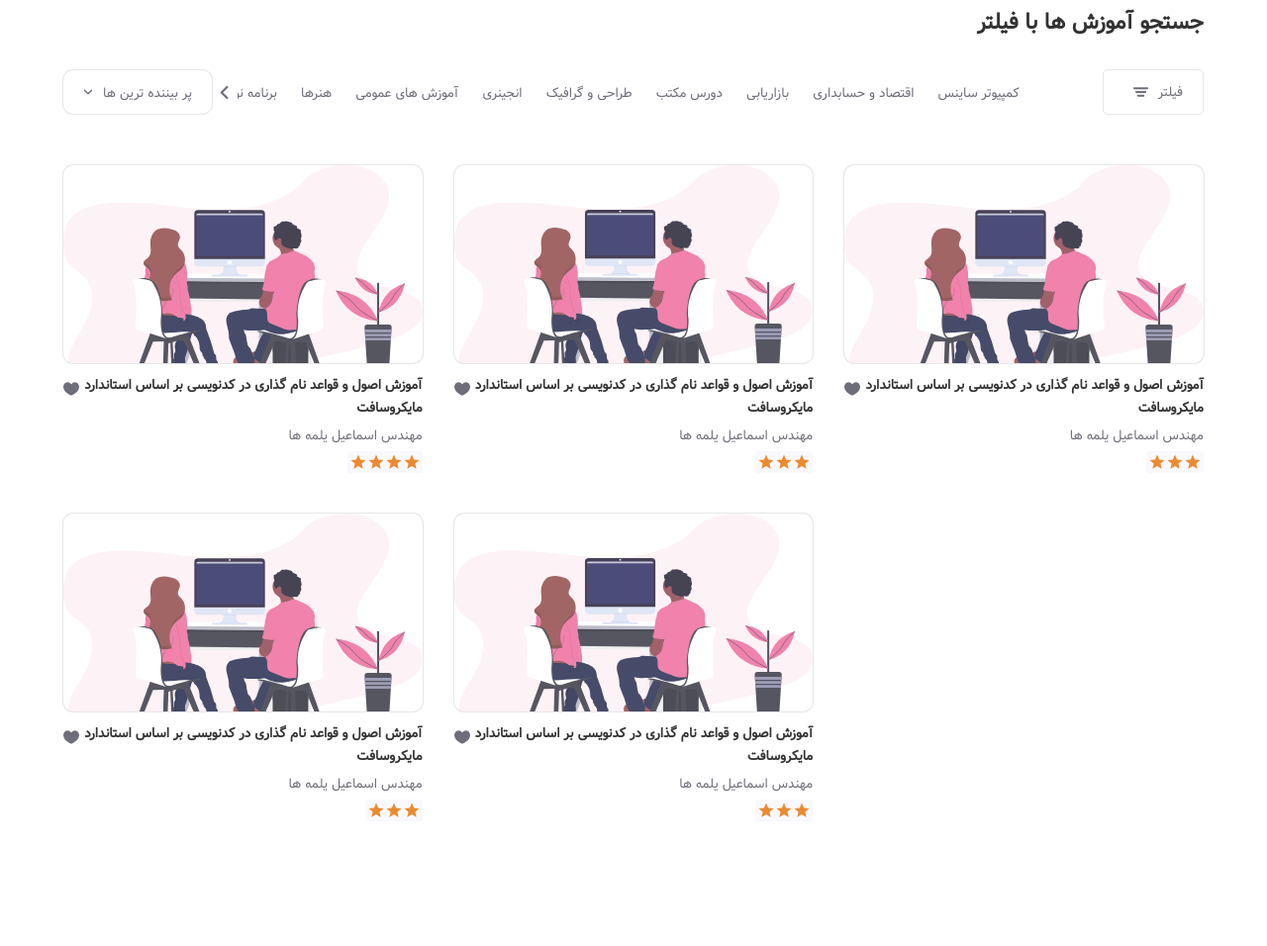
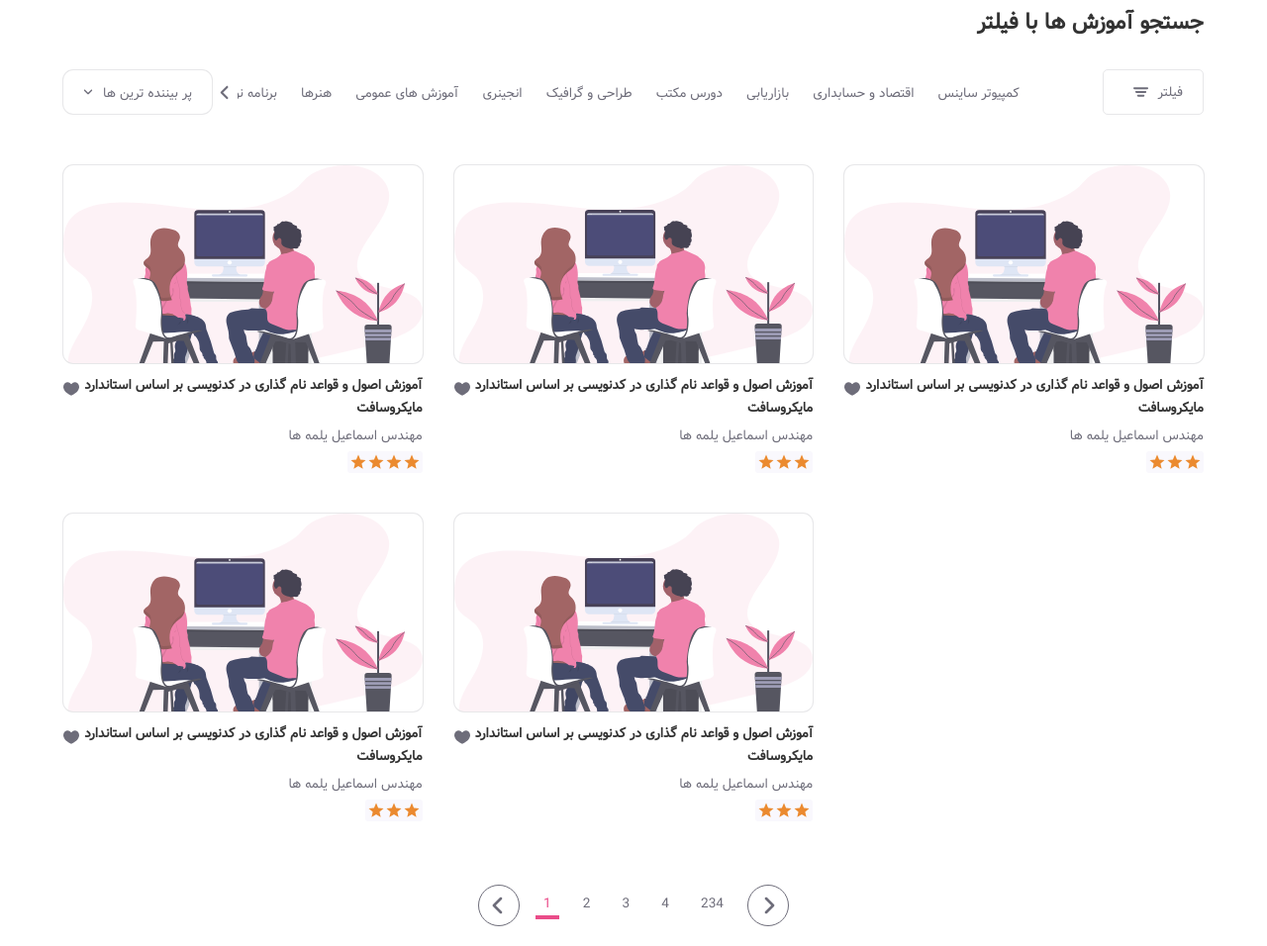
Before and after one commit to AhmadReshadarm/khudamoz, a website: page public/index.html in a window 1280 px wide. Shown: the part 1019-1975 px from the top of the page at 99% size. Before the commit the page ends 1878 px from the top, so only its background shows below. Drawn offline with Linux system fonts and the light colour scheme.

Commit message:
added page button

```diff
--- a/public/index.html
+++ b/public/index.html
@@ -1,5 +1,5 @@
 <!DOCTYPE html>
-<html lang="pe">
+<html lang="fa">
   <head>
     <script src="https://use.fontawesome.com/4539cb79cc.js"></script>
     <meta charset="UTF-8" />
@@ -1159,7 +1159,36 @@
           </div>
         </div>
       </div>
-    </sectioin>
+       <div class="numbers-wrapper full-width">
+           <div class="previous-wrapper">
+             <a href="#">
+               <svg class="scroll-btn" width="24" height="24" viewBox="0 0 24 24" role="img">
+                   <path
+                      d="M21.5265 8.77171C22.1578 8.13764 22.1578 7.10962 21.5265 6.47555C20.8951 5.84148 19.8714 5.84148 19.24 6.47555L11.9999 13.7465L4.75996 6.47573C4.12858 5.84166 3.10492 5.84166 2.47354 6.47573C1.84215 7.10979 1.84215 8.13782 2.47354 8.77188L10.8332 17.1671C10.8408 17.1751 10.8486 17.183 10.8565 17.1909C11.0636 17.399 11.313 17.5388 11.577 17.6103C11.5834 17.6121 11.5899 17.6138 11.5964 17.6154C12.132 17.7536 12.7242 17.6122 13.1435 17.1911C13.1539 17.1807 13.1641 17.1702 13.1742 17.1596L21.5265 8.77171Z">
+                   </path>
+               </svg>
+             </a>
+           </div>
+           <div class="numbers-content-wrapper full-width">
+             <ul class="full-width">
+               <li class="active-page"><a href="#"><span>1</span></a></li>
+               <li class=""><a href="#"><span>2</span></a></li>
+               <li class=""><a href="#"><span>3</span></a></li>
+               <li class=""><a href="#"><span>4</span></a></li>
+               <li class=""><a href="#"><span>234</span></a></li>
+             </ul>
+           </div>
+            <div class="next-wrapper">
+             <a href="#">
+               <svg class="scroll-btn" width="24" height="24" viewBox="0 0 24 24" role="img">
+                  <path
+                   d="M21.5265 8.77171C22.1578 8.13764 22.1578 7.10962 21.5265 6.47555C20.8951 5.84148 19.8714 5.84148 19.24 6.47555L11.9999 13.7465L4.75996 6.47573C4.12858 5.84166 3.10492 5.84166 2.47354 6.47573C1.84215 7.10979 1.84215 8.13782 2.47354 8.77188L10.8332 17.1671C10.8408 17.1751 10.8486 17.183 10.8565 17.1909C11.0636 17.399 11.313 17.5388 11.577 17.6103C11.5834 17.6121 11.5899 17.6138 11.5964 17.6154C12.132 17.7536 12.7242 17.6122 13.1435 17.1911C13.1539 17.1807 13.1641 17.1702 13.1742 17.1596L21.5265 8.77171Z">
+                 </path>
+               </svg>
+             </a>
+           </div>
+       </div>
+    </section>
 
     <script src="./index.js"></script>
   </body>
--- a/public/style.css
+++ b/public/style.css
@@ -988,7 +988,7 @@ fieldset {
   content-visibility: auto;
   background-color: var(--mainColor);
   display: flex;
-  flex-direction: row;
+  flex-direction: column;
   justify-content: center;
   align-items: center;
   padding: 20px 0;
@@ -1005,6 +1005,7 @@ fieldset {
   place-items: center;
   row-gap: 2rem;
   column-gap: 2rem;
+  padding-bottom: 20px;
 }
 
 @media only screen and (max-width: 1500px) {
@@ -1160,7 +1161,7 @@ fieldset {
   width: 90%;
   height: 90%;
   padding: 10px;
-  border-radius: 10px;
+  border-radius: 15px;
   display: flex;
   flex-direction: column;
   place-items: flex-end;
@@ -1318,3 +1319,108 @@ fieldset {
   background-color: var(--btnHover);
   box-shadow: var(--box-shadow);
 }
+
+.numbers-wrapper {
+  max-width: 30%;
+  display: flex;
+  flex-direction: row;
+  justify-content: center;
+  place-items: center;
+  padding: 35px 0 0;
+}
+
+.previous-wrapper a {
+  border: 1px solid var(--secondText);
+  padding: 10px;
+  border-radius: 50%;
+  display: flex;
+  flex-direction: row;
+  justify-content: center;
+  place-items: center;
+}
+
+.previous-wrapper a:hover {
+  border: 1px solid var(--btnHover);
+}
+
+.previous-wrapper a:hover > svg path {
+  fill: var(--btnHover);
+}
+
+.previous-wrapper a svg {
+  transform: rotate(90deg);
+  width: 20px;
+  height: 20px;
+}
+
+.previous-wrapper a svg path {
+  fill: var(--secondText);
+  transform: translate(0px, 2px);
+}
+
+.next-wrapper a {
+  border: 1px solid var(--secondText);
+  padding: 10px;
+  border-radius: 50%;
+  display: flex;
+  flex-direction: row;
+  justify-content: center;
+  place-items: center;
+}
+
+.next-wrapper a:hover {
+  border: 1px solid var(--btnHover);
+}
+
+.next-wrapper a:hover > svg path {
+  fill: var(--btnHover);
+}
+
+.next-wrapper a svg {
+  transform: rotate(-90deg);
+  width: 20px;
+  height: 20px;
+}
+.next-wrapper a svg path {
+  fill: var(--secondText);
+  transform: translate(0px, 2px);
+}
+
+.numbers-content-wrapper {
+  max-width: 60%;
+  width: 100%;
+  display: flex;
+  flex-direction: row;
+  justify-content: center;
+  place-items: center;
+}
+
+.numbers-content-wrapper ul {
+  display: flex;
+  flex-direction: row;
+  justify-content: space-evenly;
+  position: relative;
+  width: 100%;
+  padding: 0;
+  margin: 0;
+}
+
+.numbers-content-wrapper ul li a {
+  padding: 6px 8px;
+}
+
+.numbers-content-wrapper ul li a:hover > span {
+  color: var(--btnHover);
+}
+
+.active-page a span {
+  color: var(--Btn);
+}
+
+.active-page::after {
+  content: "";
+  display: block;
+  height: 0.2rem;
+  margin-top: 1px;
+  background: var(--Btn);
+}
```
